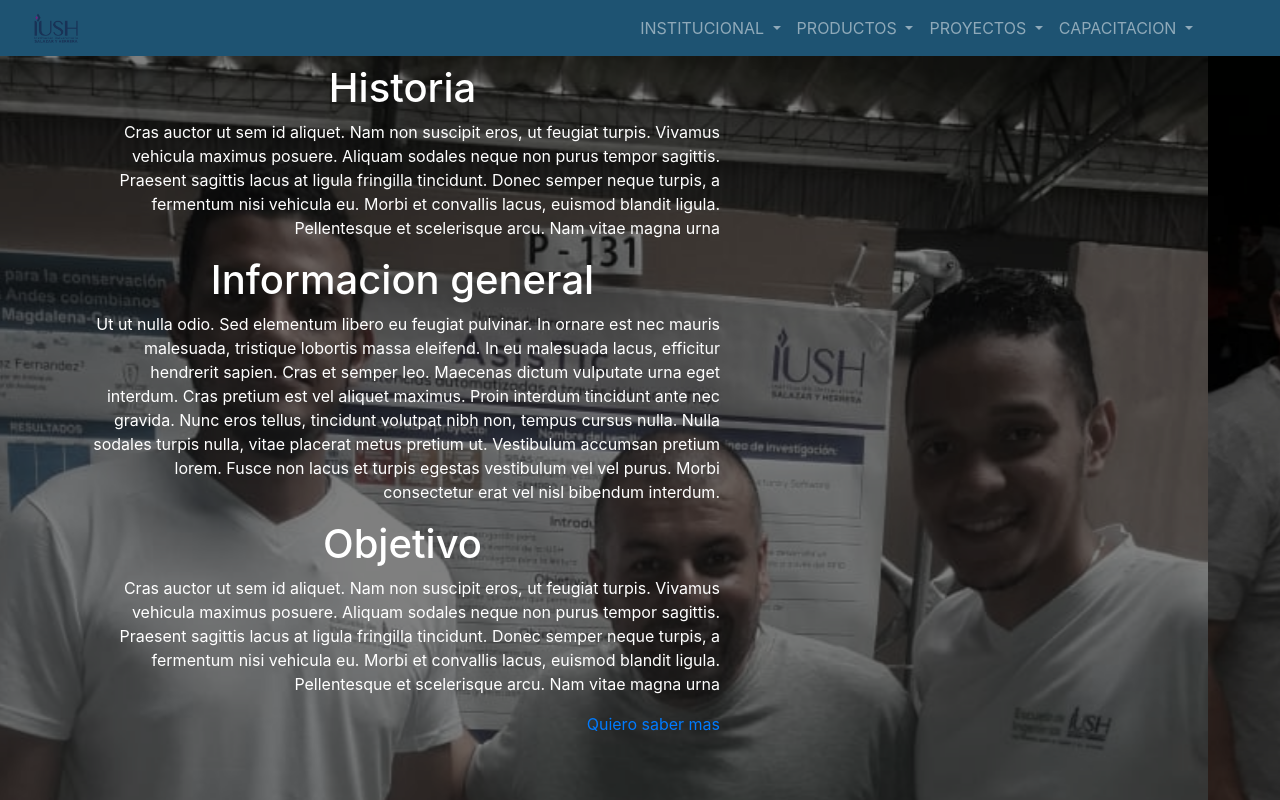
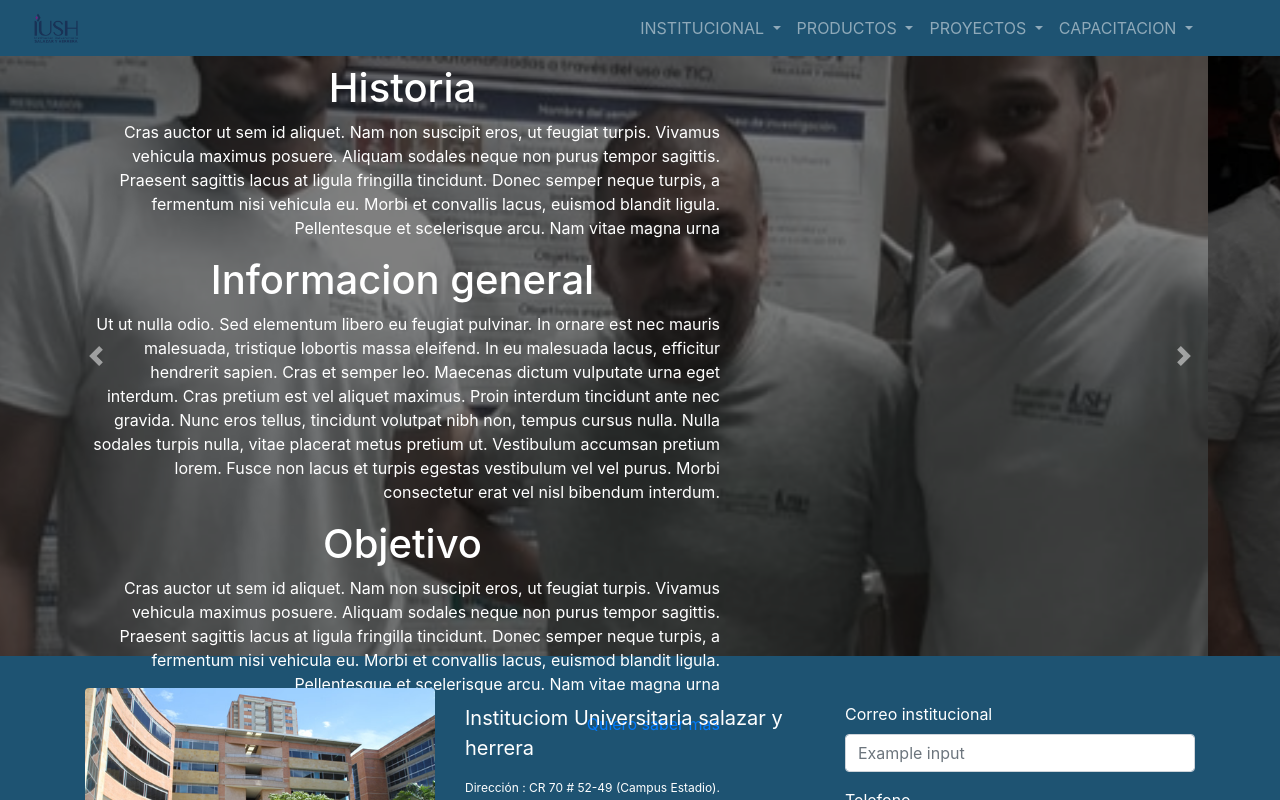
Before and after one commit to juanrobayo/PaginaIush, an Angular app: page / in a window 1280 px wide. Shown: the top 800 px of the page. Built offline with nearby package versions, Linux system fonts and the light colour scheme.

Commit message:
carousel imagenes home

```diff
--- a/src/app/components/home/home.component.css
+++ b/src/app/components/home/home.component.css
@@ -1,7 +1,7 @@
 #home .carousel-inner img{
 
 /* altura de imagen */
-max-height: 100 vh;
+height: 600px;
 /* comando para organizar image */
 object-fit: cover;
 
@@ -15,8 +15,8 @@ position: relative;
 }
 
 #carouselExampleControls .overlay{
-/* sobre escribir texto en imanggenes y  response */
-    position: absolute;
+/* sobre escribir texto en imagenes y  response */
+position: absolute;
 top: 0;
 bottom: 0;
 left: 0;
```
Also changed, not shown: src/assets/img/image2.jpg, 1 other file (tests, documents, lock files or other folders).
